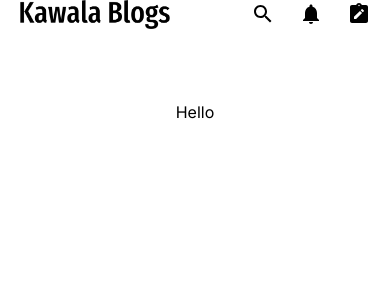
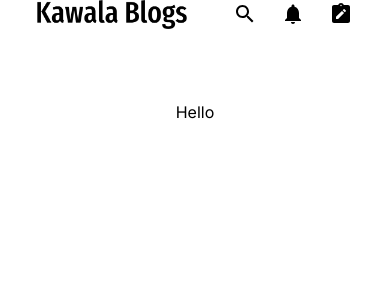
Before and after one commit to Jaydrey/kawala-blogs, a Next.js app: page / in a window 390 px wide. Shown: the top 300 px of the page. Built offline with nearby package versions, Linux system fonts and the light colour scheme.

Commit message:
feat(layout): added width responsivity to the main layout file

```diff
--- a/app/layout.tsx
+++ b/app/layout.tsx
@@ -17,7 +17,7 @@ export default function RootLayout({
 }>) {
   return (
     <html lang="en">
-      <body className={inter.className}>
+      <body className={`${inter.className} w-[90%] mx-auto`}>
         <Header />
         {children}
         </body>
```
